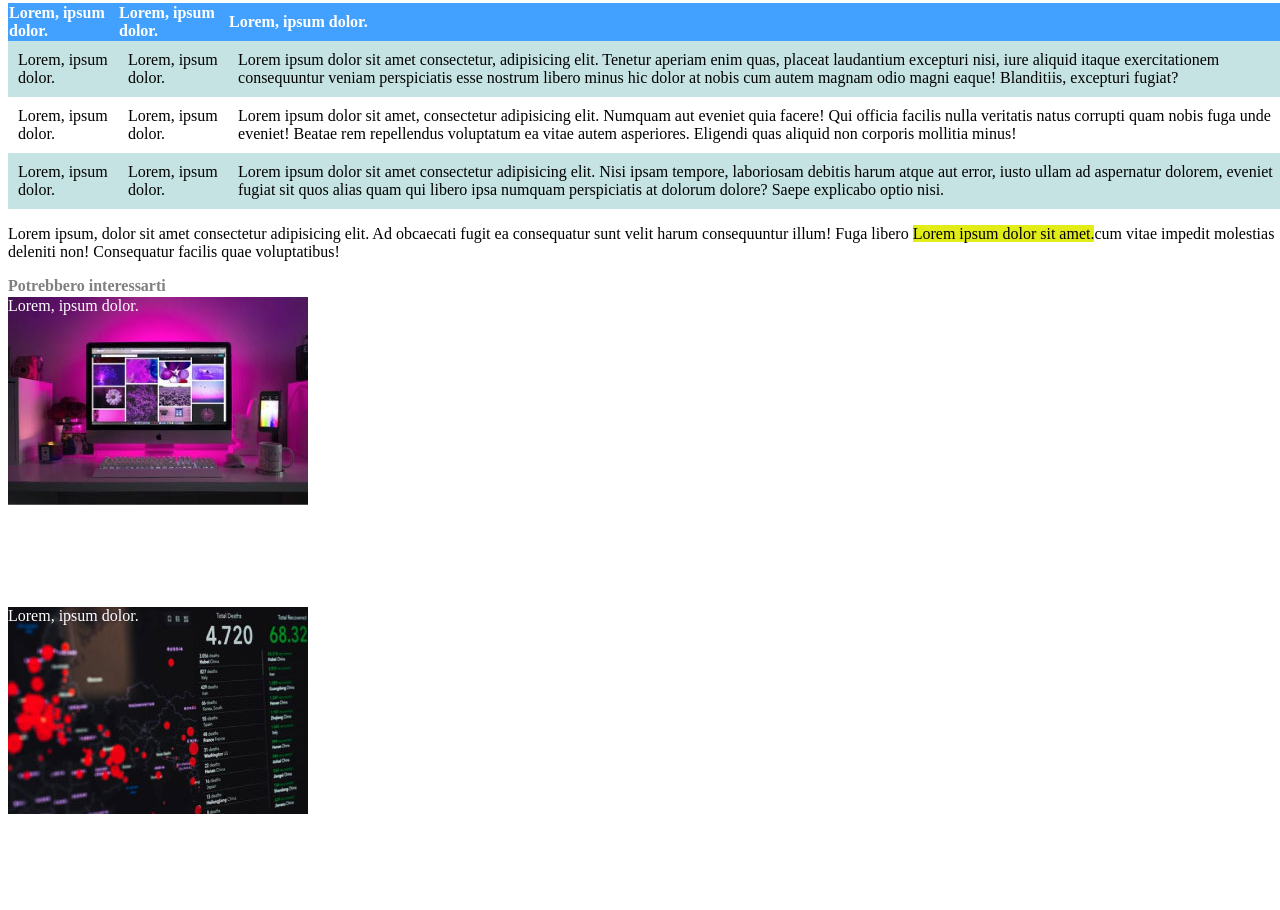
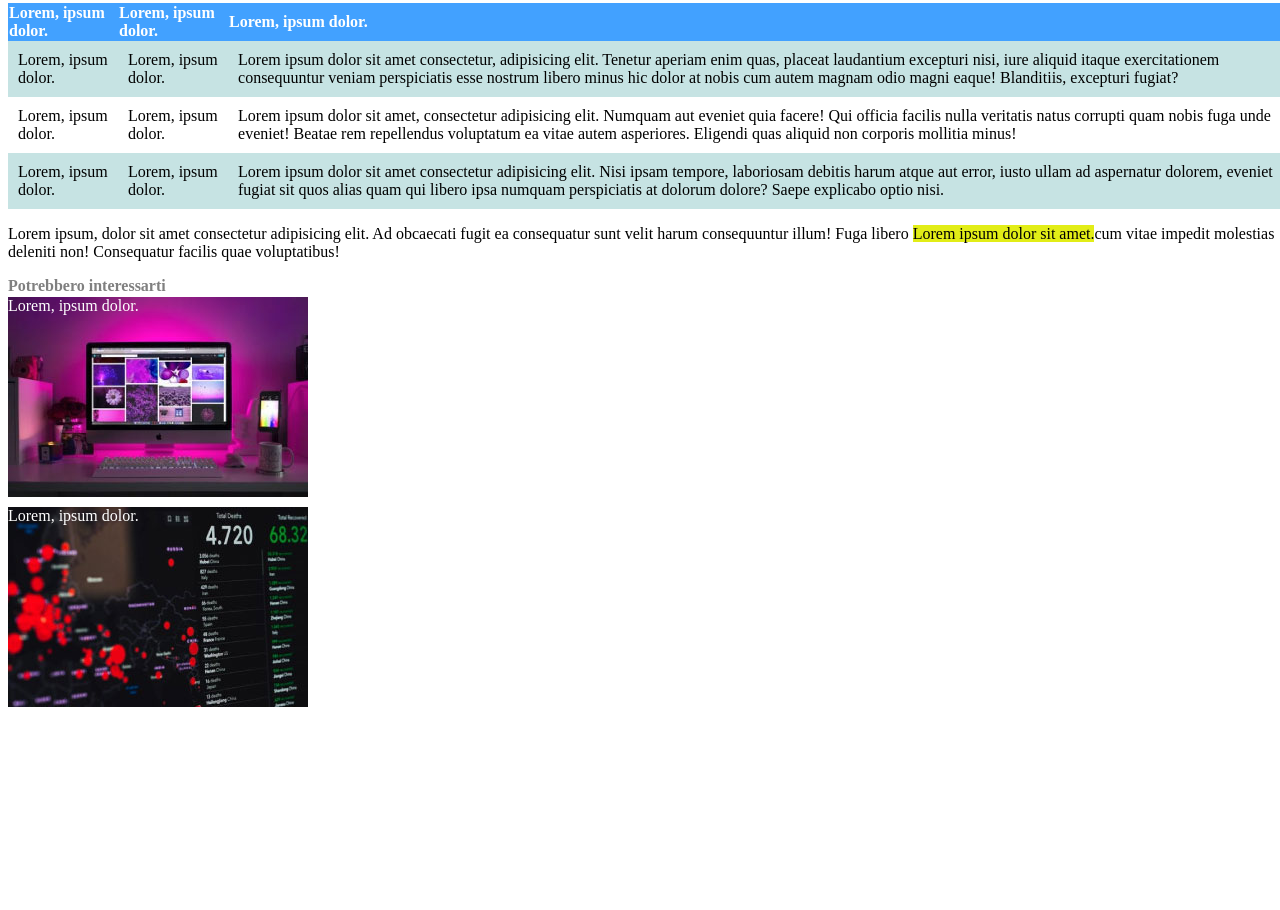
Before and after one commit to EnricoCirilli/html-css-booleaner, a plain HTML site: page index.html in a window 1280 px wide. Shown: the part 822-1732 px from the top of the page. After the commit the page ends 1537 px from the top, so only its background shows below. Drawn offline with Linux system fonts and the light colour scheme.

Commit message:
add: crrecting margin for footer's img

```diff
--- a/css/style.css
+++ b/css/style.css
@@ -45,6 +45,8 @@ h4, h6{
 img{
     margin-top: 20px;
 }
+/* /img main adding some margin */
+
 
 /* highlight the Booleaner */
 strong{
@@ -89,16 +91,19 @@ td{
 .footer-box0{
     background-image: url(../img/monitor.jpg);
     width: 300px;
-    height: 300px;
+    height: 200px;
     background-repeat: no-repeat;
     color: white;
+    margin-bottom: 10px;
+
 }
 .footer-box1{
     background-image: url(../img/graph.jpg);
     width: 300px;
-    height: 300px;
+    height: 200px;
     background-repeat: no-repeat;
     color: white;
     margin-top: 10px;
+
 }
 /* footer sizing and color*/
```
